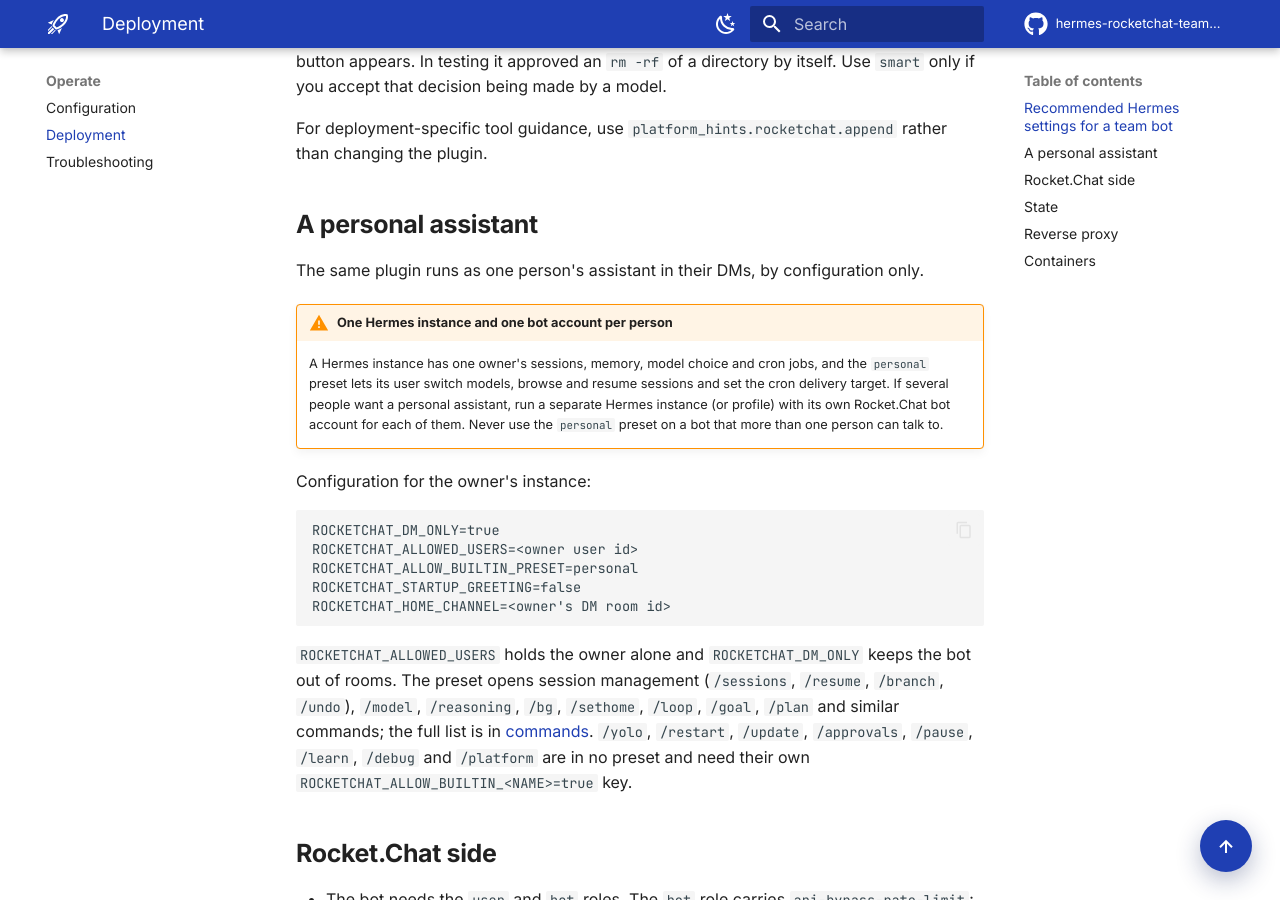
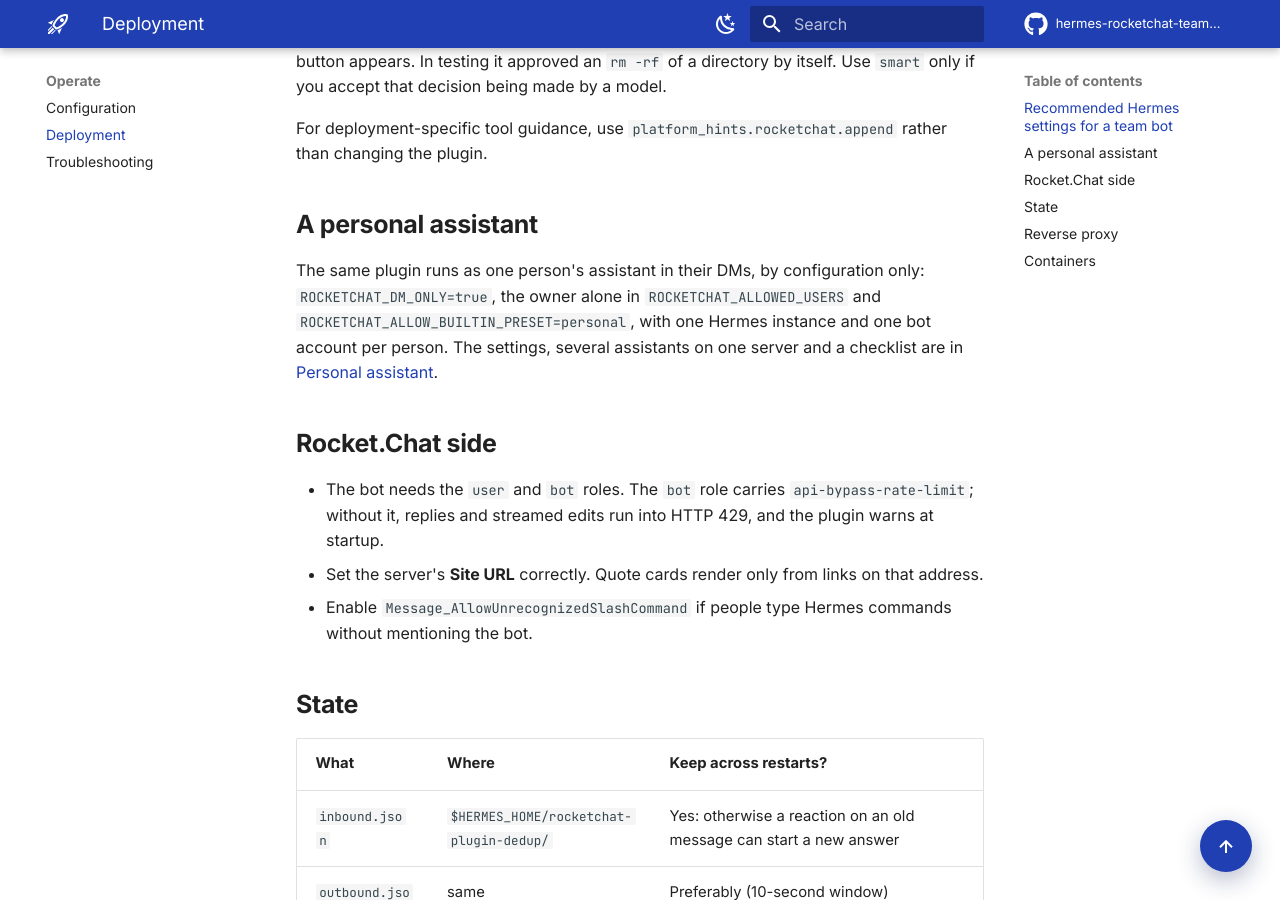
Before and after one commit to csabatatrai-ulx/hermes-rocketchat-team-gateway, an MkDocs documentation site: the page built from docs/deployment.md, in a window 1280 px wide and 900 px high, scrolled down 785 px. Built offline with MkDocs 1.6.1 and Material for MkDocs 9.7.7, drawn with Linux system fonts in a browser that asks for light colours; comment, search, counter and statistics services are not loaded.

Commit message:
Docs: personal assistant guide and its live evidence
A step-by-step page for running the plugin as one person's assistant: the
bot account, its own Hermes, .env and config.yaml, several assistants on one
server, what stays closed and a checklist. The evidence tables gain the live
personal assistant run (19 / 19).

````diff
--- a/docs/deployment.md
+++ b/docs/deployment.md
@@ -34,22 +34,7 @@ For deployment-specific tool guidance, use `platform_hints.rocketchat.append` ra
 
 ## A personal assistant
 
-The same plugin runs as one person's assistant in their DMs, by configuration only.
-
-!!! warning "One Hermes instance and one bot account per person"
-    A Hermes instance has one owner's sessions, memory, model choice and cron jobs, and the `personal` preset lets its user switch models, browse and resume sessions and set the cron delivery target. If several people want a personal assistant, run a separate Hermes instance (or profile) with its own Rocket.Chat bot account for each of them. Never use the `personal` preset on a bot that more than one person can talk to.
-
-Configuration for the owner's instance:
-
-```dotenv
-ROCKETCHAT_DM_ONLY=true
-ROCKETCHAT_ALLOWED_USERS=<owner user id>
-ROCKETCHAT_ALLOW_BUILTIN_PRESET=personal
-ROCKETCHAT_STARTUP_GREETING=false
-ROCKETCHAT_HOME_CHANNEL=<owner's DM room id>
-```
-
-`ROCKETCHAT_ALLOWED_USERS` holds the owner alone and `ROCKETCHAT_DM_ONLY` keeps the bot out of rooms. The preset opens session management (`/sessions`, `/resume`, `/branch`, `/undo`), `/model`, `/reasoning`, `/bg`, `/sethome`, `/loop`, `/goal`, `/plan` and similar commands; the full list is in [commands](commands.md). `/yolo`, `/restart`, `/update`, `/approvals`, `/pause`, `/learn`, `/debug` and `/platform` are in no preset and need their own `ROCKETCHAT_ALLOW_BUILTIN_<NAME>=true` key.
+The same plugin runs as one person's assistant in their DMs, by configuration only: `ROCKETCHAT_DM_ONLY=true`, the owner alone in `ROCKETCHAT_ALLOWED_USERS` and `ROCKETCHAT_ALLOW_BUILTIN_PRESET=personal`, with one Hermes instance and one bot account per person. The settings, several assistants on one server and a checklist are in [Personal assistant](personal-assistant.md).
 
 ## Rocket.Chat side
 
--- a/mkdocs.yml
+++ b/mkdocs.yml
@@ -83,6 +83,7 @@ nav:
   - Guide:
       - Sessions and context: sessions-and-context.md
       - Commands and approvals: commands.md
+      - Personal assistant: personal-assistant.md
       - Attachments: attachments.md
   - Operate:
       - Configuration: configuration.md
````
Also changed, not shown: README.md (+2 -1 lines), docs/commands.md (+1 -1 lines), docs/evidence.md (+1 -0 lines), docs/index.md (+1 -1 lines), docs/personal-assistant.md (added, +101 -0 lines).
